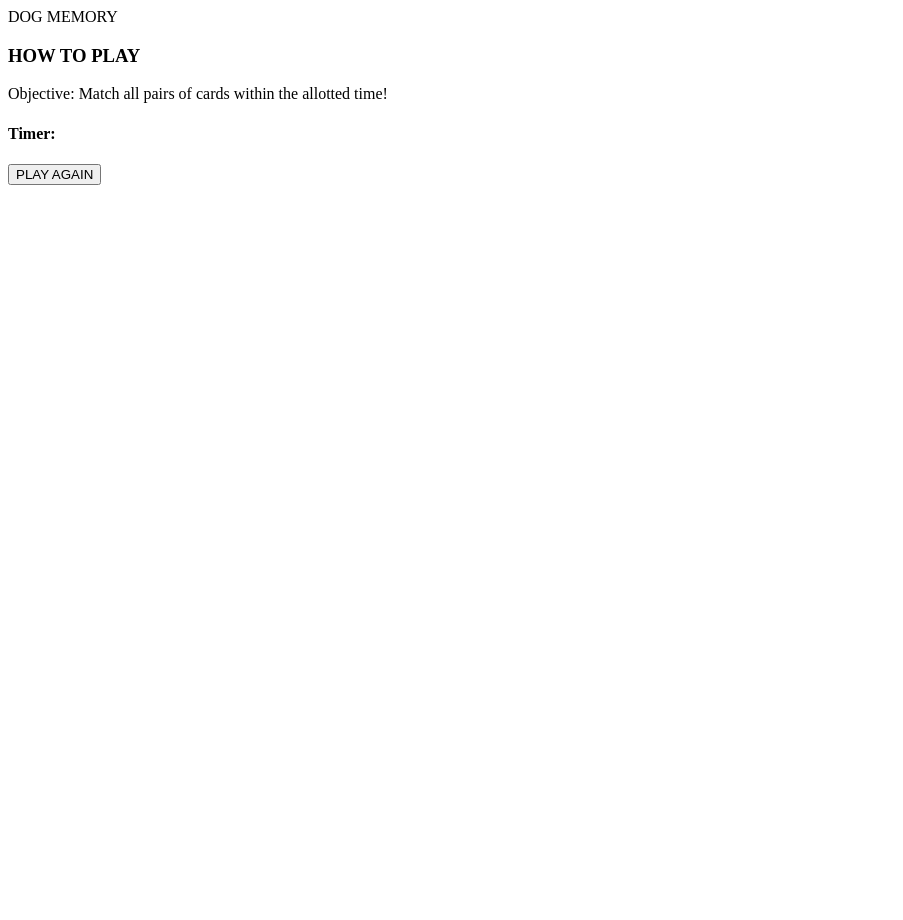
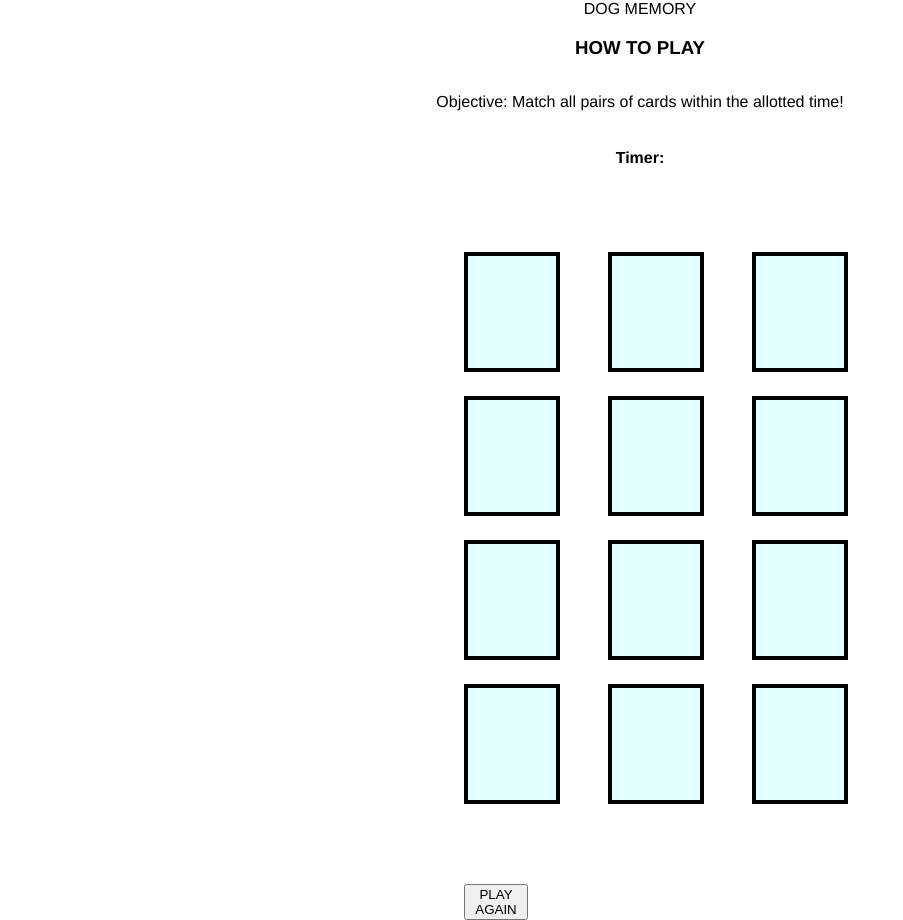
Before and after one commit to shaneyoung91/Memory-Concentration-Game, a plain HTML site: page index.html in a window 1280 px wide. Shown: the whole page, without its empty margins (0-903 px from the left). Before the commit the page ends 800 px from the top, so only its background shows below. Drawn offline with Linux system fonts and the light colour scheme.

Commit message:
update html and created initial cards in css

```diff
--- a/index.html
+++ b/index.html
@@ -12,7 +12,7 @@
     <h3>HOW TO PLAY</h3>
         <p>Objective: Match all pairs of cards within the allotted time!</p>
     <h4>Timer: <!--<span>This is where actual countdown will link to goes</span> --> </h4>
-    <div class="card-container">
+    <section class="card-container">
         <div class="card">
             <div class="back-card" id="0"></div>
             <div class="front-card"></div>
@@ -61,6 +61,7 @@
             <div class="back-card" id="11"></div>
             <div class="front-card"></div>
         </div>
-    <button>PLAY AGAIN</button>
+        </div>
+<button>PLAY AGAIN</button>
 </body>
 </html>
--- a/style.css
+++ b/style.css
@@ -0,0 +1,29 @@
+* {
+    box-sizing: border-box;
+}
+
+body {
+    font-family: Helvetica;
+    margin: 0;
+    display: flex;
+    justify-content: center;
+    flex-direction: column;
+    align-items: center;
+  }
+
+
+.card-container  {
+    display: grid;
+    grid-template-columns: repeat(3, 8vmin);
+    grid-template-rows: repeat(3, 8vmin);
+    margin-top: 8vmin;
+    gap: 10vmin;
+    cursor: pointer;
+}
+
+.card {
+    height: 15vmin;
+    width: 12vmin;
+    border: 0.5vmin solid black;
+    background-color: lightcyan;
+}
```
